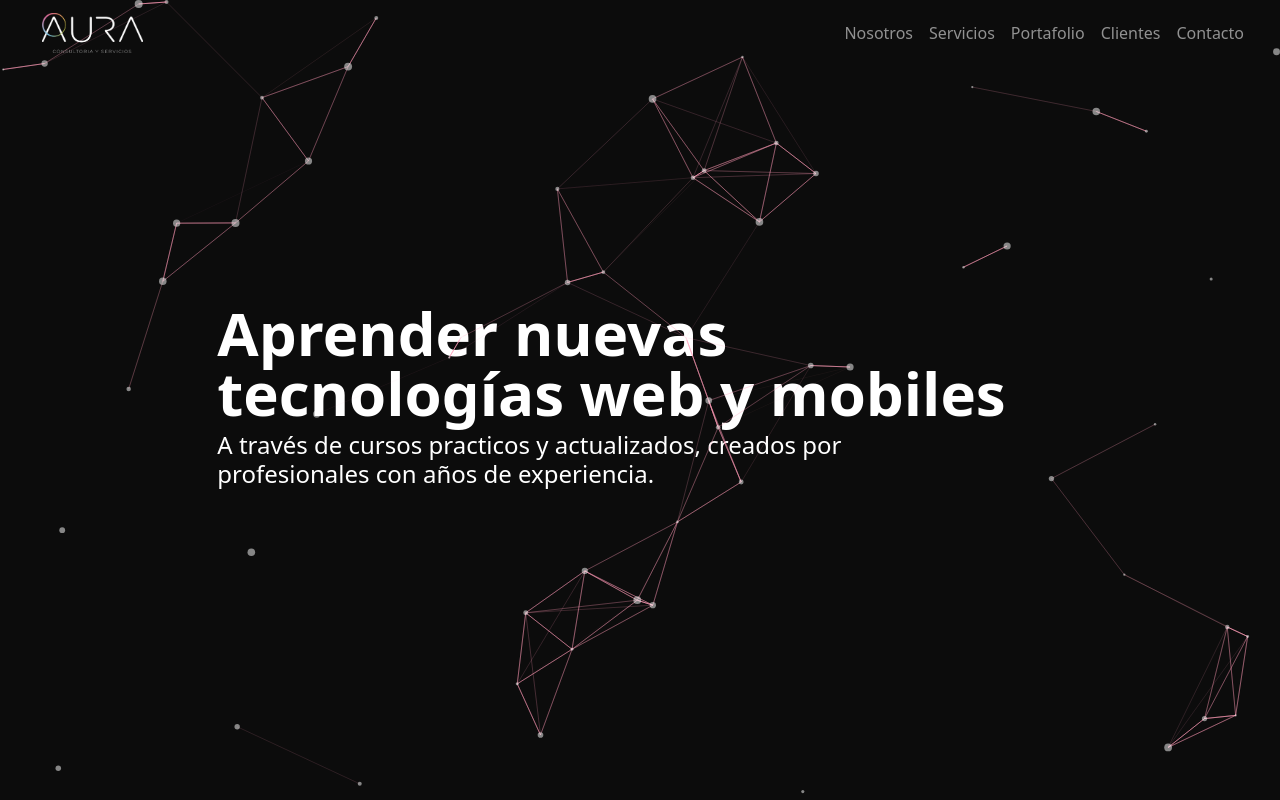
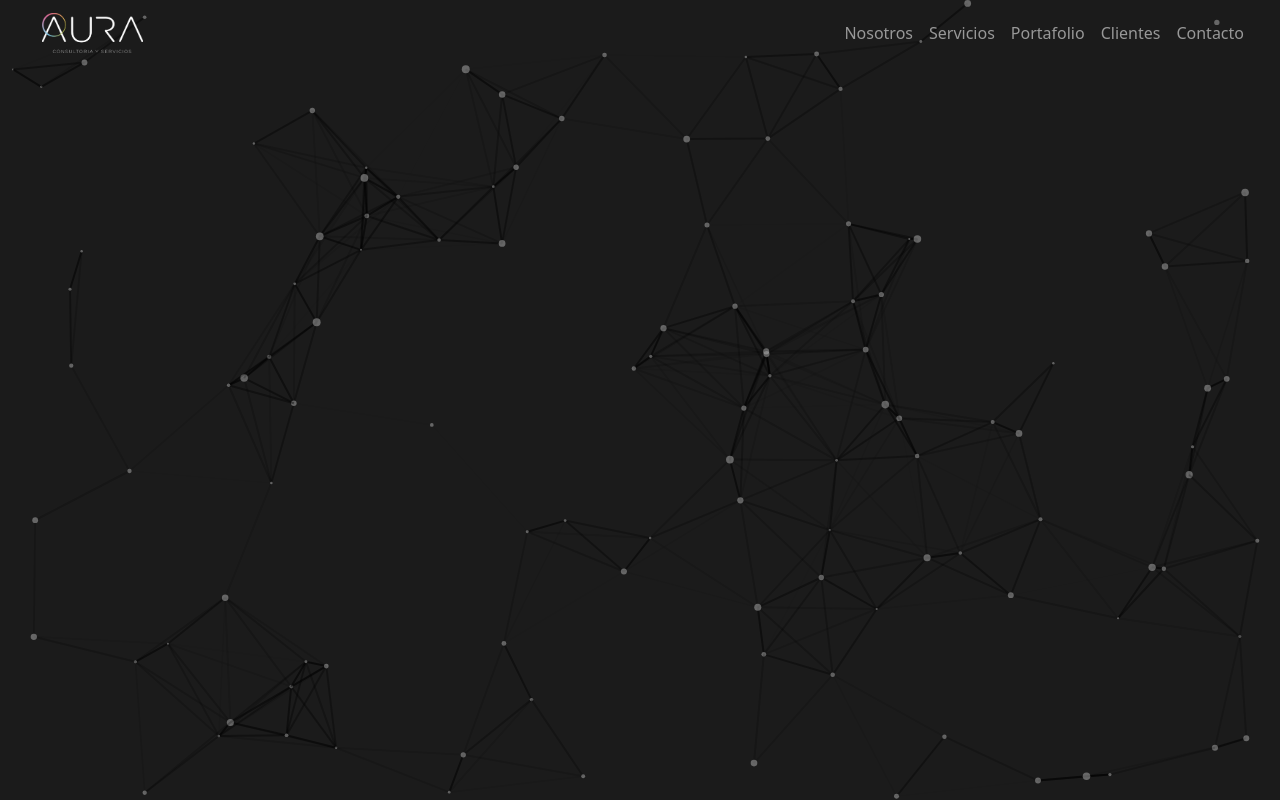
Before and after one commit to davidmartinezhi/aura-web, a React (Create React App) app: page / in a window 1280 px wide. Built offline with nearby package versions, Linux system fonts and the light colour scheme.

Commit message:
nuevo estilo de banner

```diff
--- a/src/components/web/MainBannerParticles/MainBannerParticles.js
+++ b/src/components/web/MainBannerParticles/MainBannerParticles.js
@@ -1,11 +1,11 @@
 import React from "react";
 import Particles from "react-tsparticles";
 import { loadFull } from "tsparticles";
-import { Container, Row, Col } from "react-bootstrap";
+import { Container } from "react-bootstrap";
 
-import './MainBannerParticles.scss'
+import "./MainBannerParticles.scss";
 
-export default function MainBannerParticles() {
+export default function MainBannerParticles({ children }) {
   const particlesInit = async (main) => {
     console.log(main);
 
@@ -19,25 +19,15 @@ export default function MainBannerParticles() {
     console.log(container);
   };
   return (
-    <Container fluid className="main-banner-p">
-    <div className="main-banner-p__dark">
-        <Row>
-          <Col xs={2} />
-          <Col xs={8}>
-            <h2>
-              Aprender nuevas <br /> tecnologías web y mobiles
-            </h2>
-            <h3>
-              A través de cursos practicos y actualizados, creados por <br />
-              profesionales con años de experiencia.
-            </h3>
-          </Col>
-          <Col xs={2} />
-        </Row>
-        <Particles
+    <>
+      <Container fluid className="main-banner-p">
+
+      <Particles
         id="tsparticles"
         init={particlesInit}
         loaded={particlesLoaded}
+        height={"100vh"}
+        style={{display:"absolute"}}
         options={{
           background: {
             color: {
@@ -73,6 +63,8 @@ export default function MainBannerParticles() {
             },
             links: {
               color: [
+                "#000",
+                "#aaa",
                 "#fff",
                 "#87CEEB",
                 "#ffff00",
@@ -80,11 +72,11 @@ export default function MainBannerParticles() {
                 "#FE9AB6",
                 "#90E0F7",
               ],
-              //white, sky blue, yellow, orange, pink, blue
+              //black, gray, white, sky blue, yellow, orange, pink, blue
               distance: 150,
               enable: true,
               opacity: 0.7,
-              width: 1,
+              width: 2,
             },
             collisions: {
               enable: true,
@@ -104,7 +96,7 @@ export default function MainBannerParticles() {
                 enable: true,
                 area: 800,
               },
-              value: 50,
+              value: 100,
             },
             opacity: {
               value: 0.5,
@@ -117,14 +109,23 @@ export default function MainBannerParticles() {
             },
           },
           detectRetina: true,
+          fullScreen:false,
+          zLayers: 100
         }}
       >
 
-      </Particles>
+
+        </Particles>
+      <div className="main-banner-p__dark">
+
+
+      {children}
+
       </div>
 
 
-          </Container>
+      </Container>
 
+    </>
   );
 }
--- a/src/components/web/MainBannerParticles/MainBannerParticles.scss
+++ b/src/components/web/MainBannerParticles/MainBannerParticles.scss
@@ -4,6 +4,7 @@
     height: 100vh;
     width: 100vw;
     //background-image: url('../../../assets/img/dune.jpg');
+    background-color: rgba(0,0,0,0);
     background-repeat: no-repeat;
     background-size: cover;
     background-position: center top;
@@ -15,20 +16,20 @@
         left: 0;
         width: 100%;
         height: 100%;
-        background-color: rgba(0,0,0,0.7);
+        background-color: rgba(0,0,0,0.3);
     }
 
     .row{
         display: flex;
         align-items: center;
         height: 100%;
-        z-index: 1;
 
         h2{
             color: #fff;
             font-size: 60px;
             font-weight: bold;
             line-height: 1;
+            z-index: 1000;
         }
 
         h3{
```
